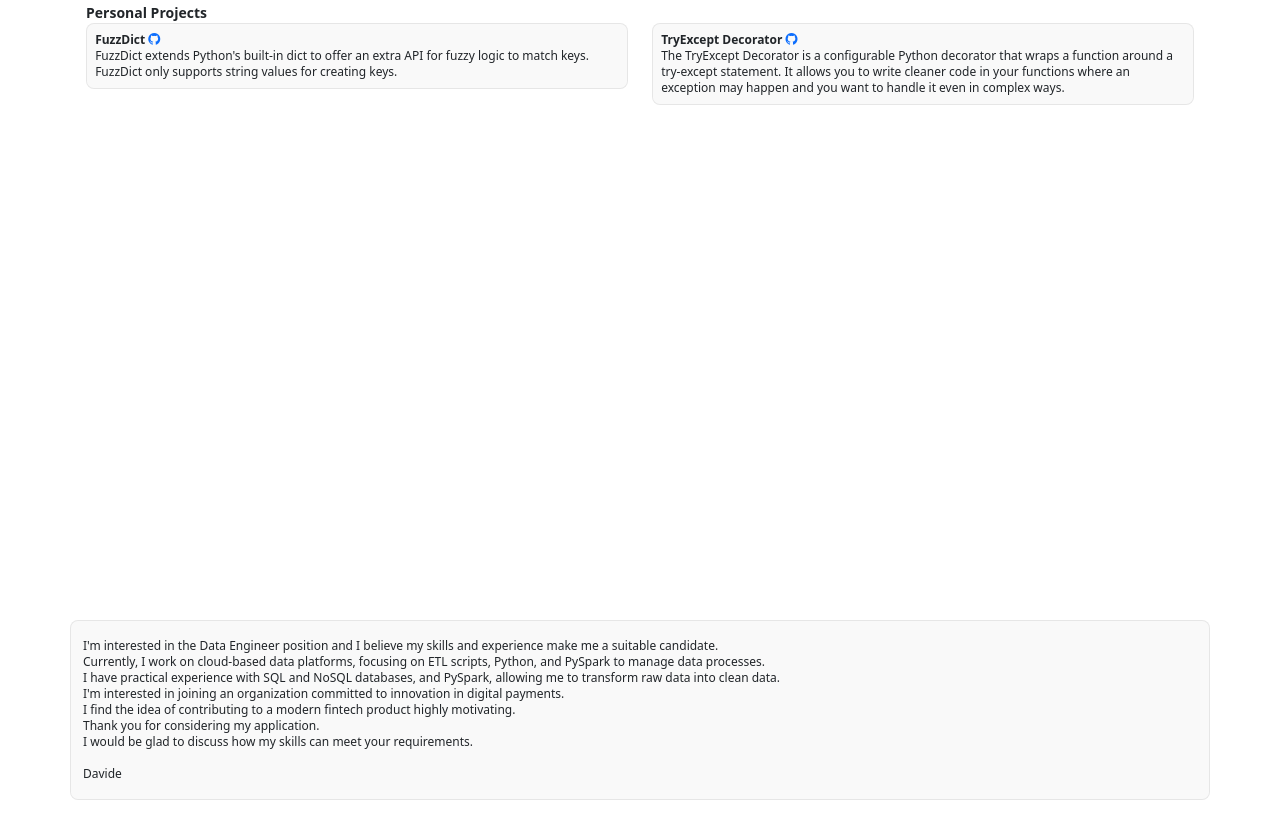
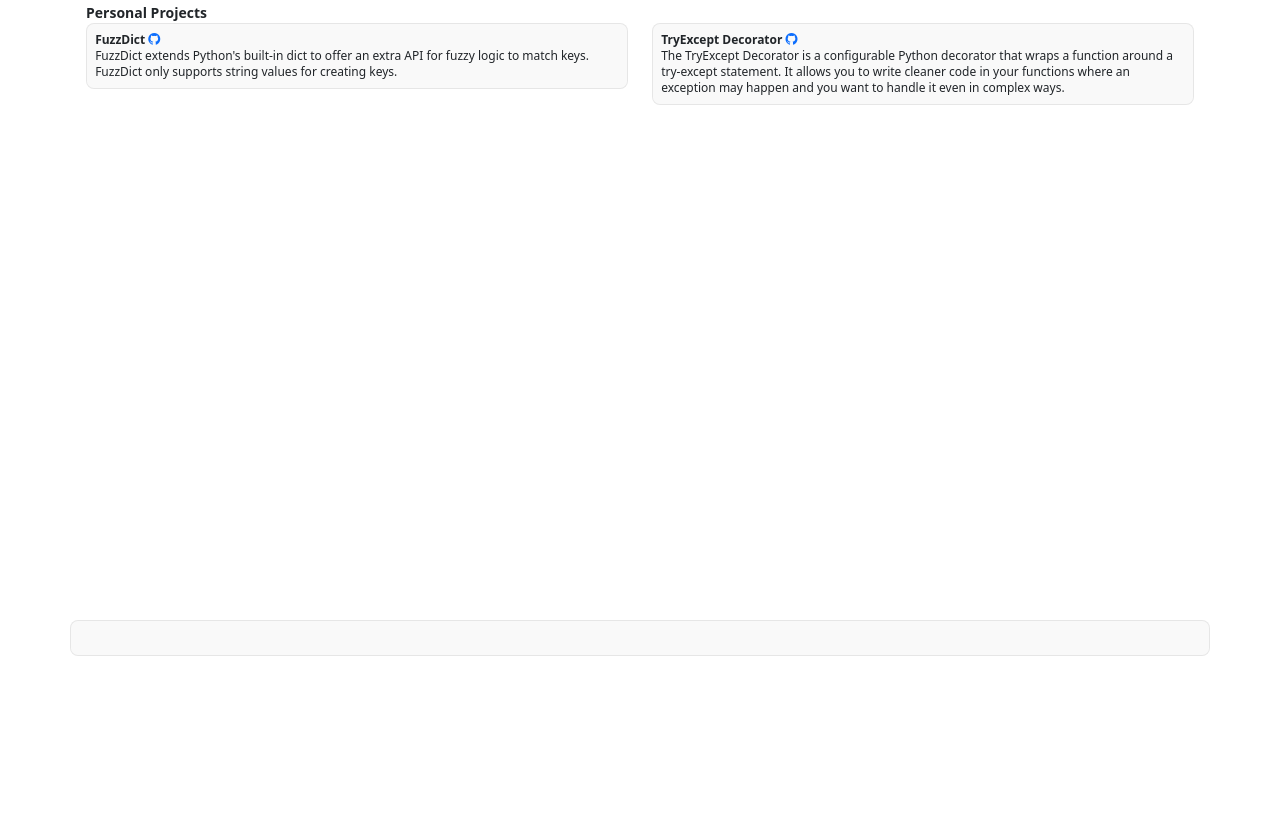
Before and after one commit to davidedigrande/davidedigrande.github.io, a plain HTML site: page index.html in a window 1280 px wide. Shown: the part 1369-2183 px from the top of the page. After the commit the page ends 2039 px from the top, so only its background shows below. Drawn offline with nearby package versions, Linux system fonts and the light colour scheme.

Commit message:
Update from Resume-Builder

```diff
--- a/index.html
+++ b/index.html
@@ -330,7 +330,7 @@
         <div class="row">
             <div class="section-box">
                 <span class="txt-2">
-                    I'm interested in the Data Engineer position and I believe my skills and experience make me a suitable candidate.<br>Currently, I work on cloud-based data platforms, focusing on ETL scripts, Python, and PySpark to manage data processes.<br>I have practical experience with SQL and NoSQL databases, and PySpark, allowing me to transform raw data into clean data.<br>I'm interested in joining an organization committed to innovation in digital payments.<br>I find the idea of contributing to a modern fintech product highly motivating.<br>Thank you for considering my application.<br>I would be glad to discuss how my skills can meet your requirements.<br><br>Davide
+
                 </span>
             </div>
         </div>
```
